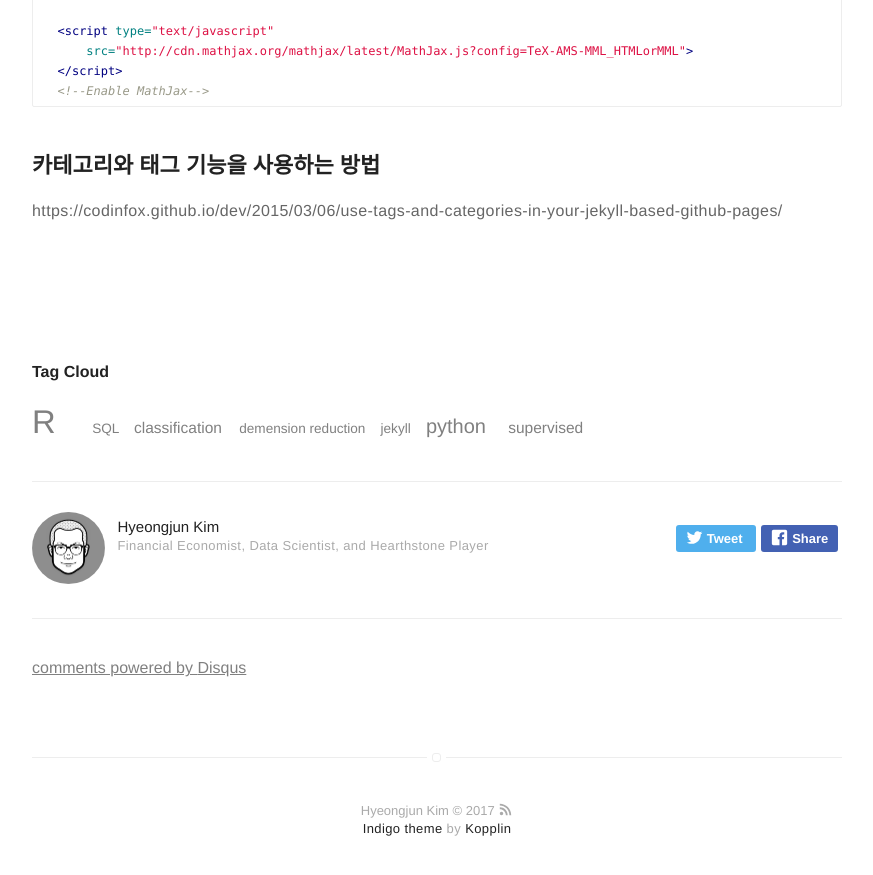
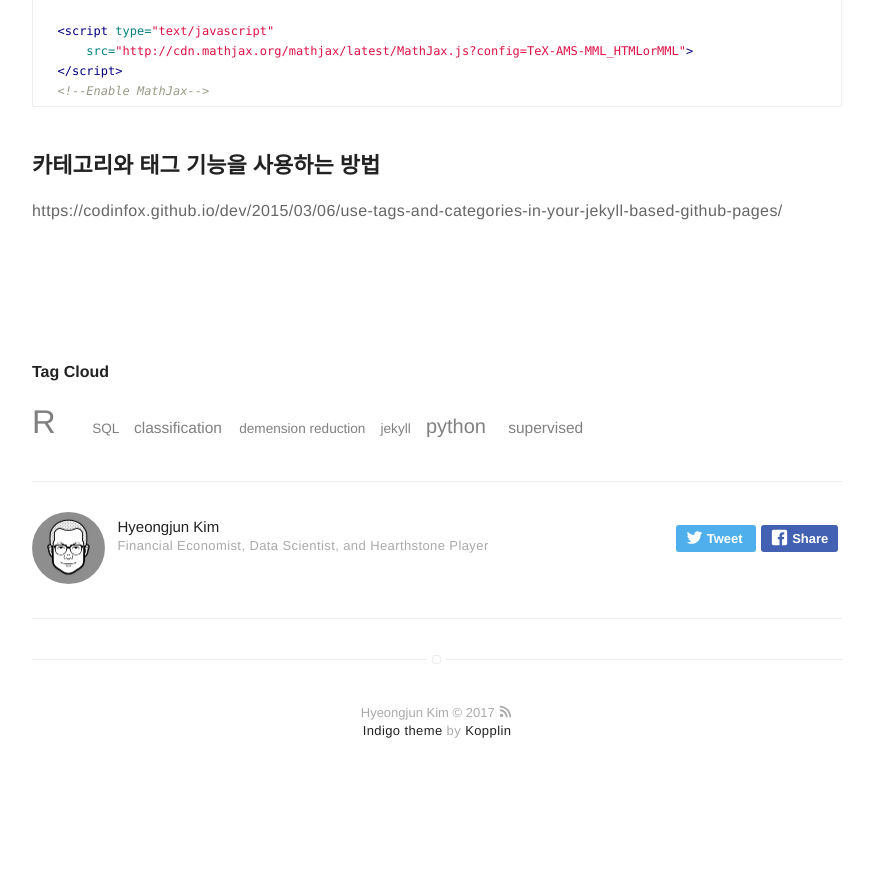
Before and after one commit to Dr-HKim/Dr-HKim.github.io, a Jekyll site: the page built from _posts/2017-06-02-jekyll-install.md, in a window 1280 px wide and 900 px high, scrolled down 2676 px. Shown: the top 875 px of the window, without its empty margins (203-1076 px from the left). Built offline with Jekyll 4.4.1, drawn with Linux system fonts in a browser that asks for light colours; comment, search, counter and statistics services are not loaded; after the commit the page ends 3478 px from its top, so only the background shows below that; some of the changed lines change nothing that is shown.

Commit message:
disqus off

```diff
--- a/_config.yml
+++ b/_config.yml
@@ -32,7 +32,7 @@
 # if you don't want comments in your posts, leave categories empty
 disqus:
   shortname: dr-hkim # enter this from your disqus account
-  categories: [blog] # only show disqus for posts that have these categories
+  categories: [] # only show disqus for posts that have these categories
 
 # if you don't have any of social below, comment the line
 # facebook: myfacebook
```
